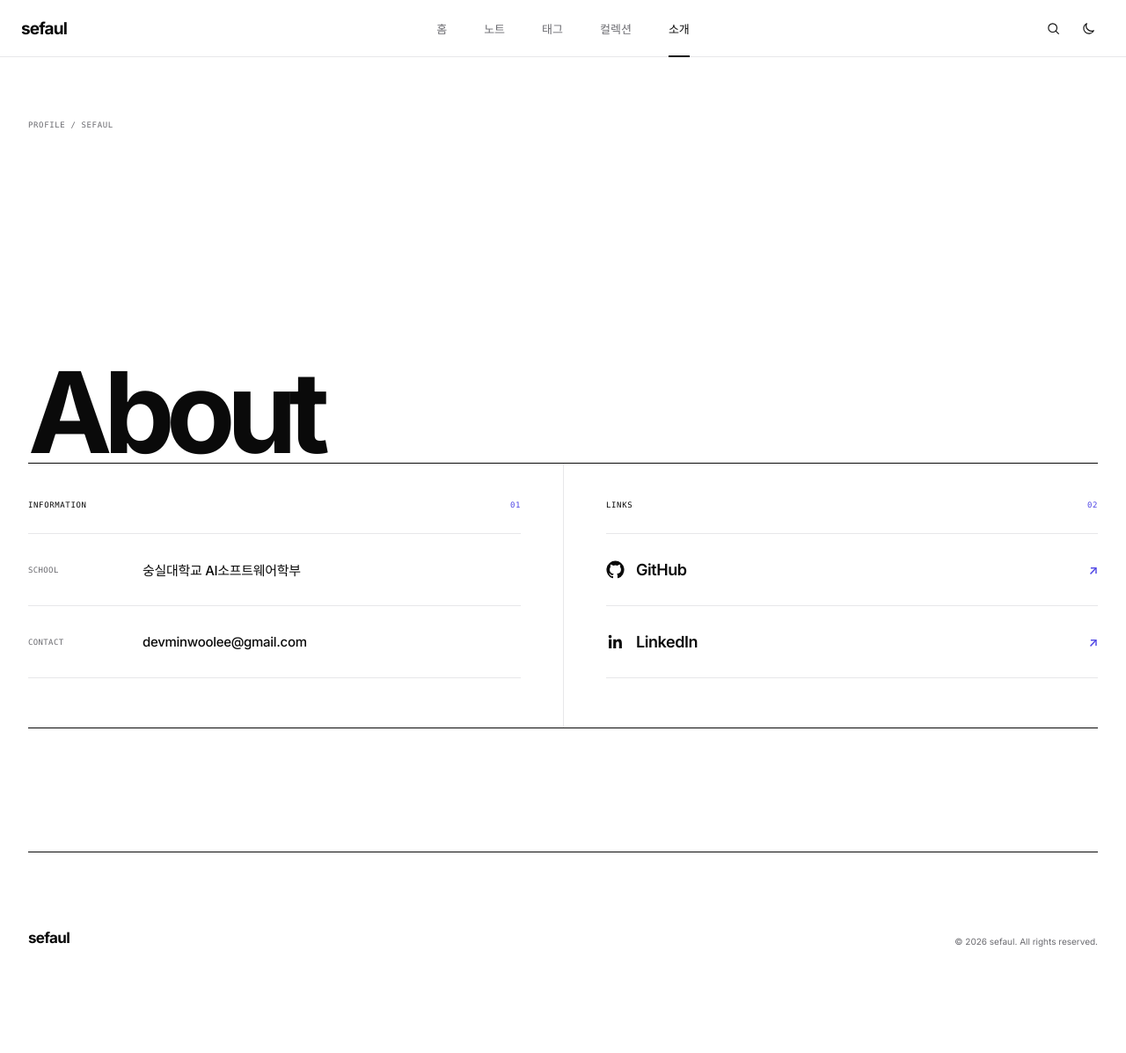
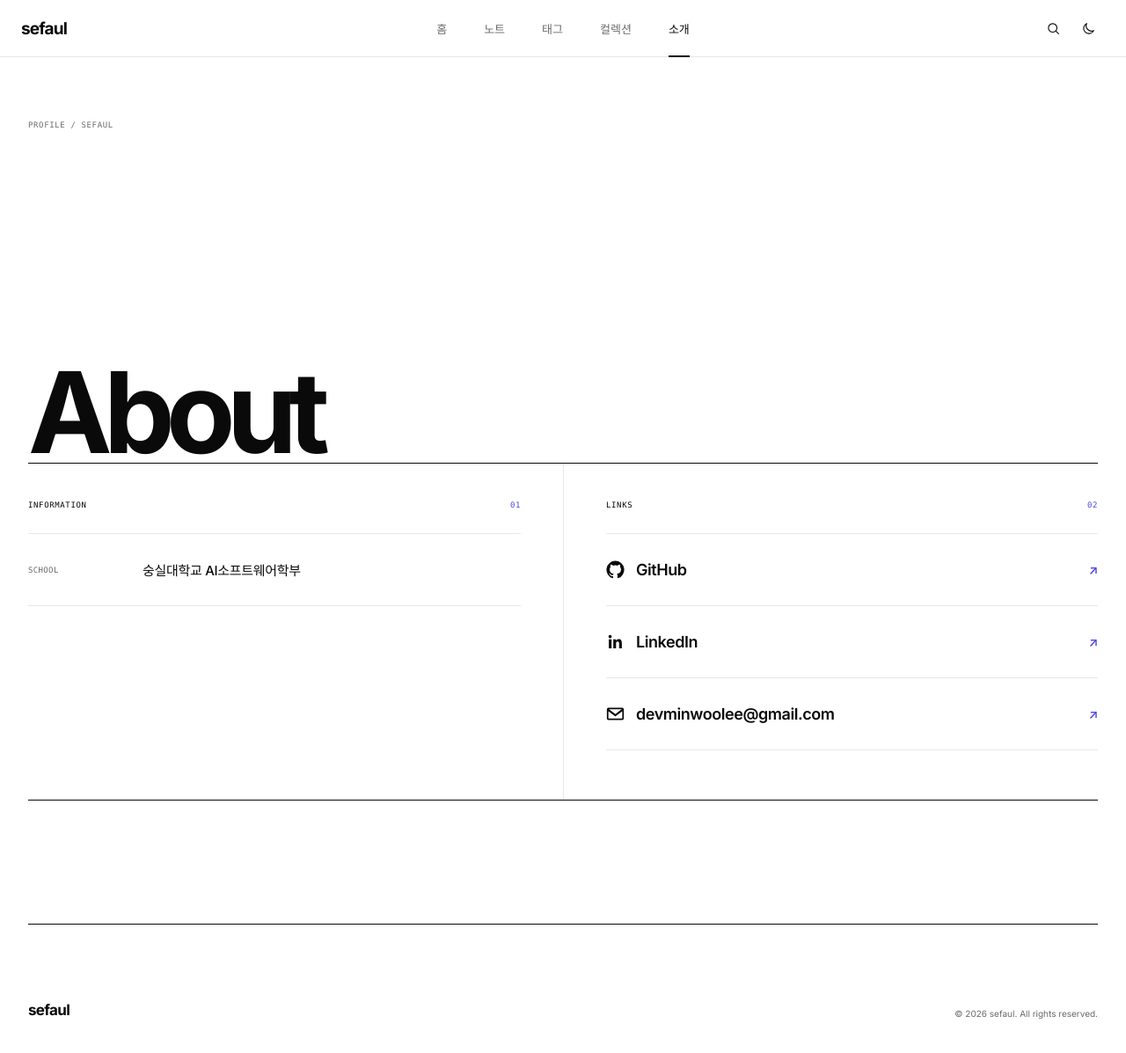
Before and after one commit to kimssammwu/kimssammwu.github.io, a Jekyll site: the page built from about/index.html, in a window 1280 px wide and 1200 px high. Shown: the top 1197 px of the window at 88% size. Built offline with Jekyll 4.4.1, drawn with Linux system fonts in a browser that asks for light colours.

Commit message:
Make direct email contact available from About links
Constraint: Preserve the existing external-link presentation and commit only the About page.\nConfidence: high\nScope-risk: narrow\nTested: bundle exec jekyll build\nNot-tested: Browser-level interaction and visual regression

```diff
--- a/about/index.html
+++ b/about/index.html
@@ -46,12 +48,12 @@ timeline:
           <dd>{{ page.profile.major }}</dd>
         </div>
         {% endif %} -->
-        {% if page.profile.email %}
+        <!-- {% if page.profile.email %}
         <div>
           <dt>Contact</dt>
           <dd><a href="mailto:{{ page.profile.email }}">{{ page.profile.email }}</a></dd>
         </div>
-        {% endif %}
+        {% endif %} -->
       </dl>
     </section>
 
@@ -73,6 +75,10 @@ timeline:
                 {% when "LinkedIn" %}
                 <svg class="about-link-icon" viewBox="0 0 24 24" aria-hidden="true">
                   <path d="M20.45 20.45h-3.56v-5.57c0-1.33-.03-3.04-1.85-3.04-1.85 0-2.14 1.45-2.14 2.94v5.67H9.34V8.98h3.42v1.57h.05a3.75 3.75 0 0 1 3.37-1.85c3.6 0 4.27 2.37 4.27 5.46v6.29ZM5.32 7.41a2.07 2.07 0 1 1 0-4.13 2.07 2.07 0 0 1 0 4.13Zm1.78 13.04H3.54V8.98H7.1v11.47Z"/>
+                </svg>
+                {% when "devminwoolee@gmail.com" %}
+                <svg class="about-link-icon" viewBox="0 0 24 24" aria-hidden="true">
+                  <path d="M3 4h18a2 2 0 0 1 2 2v12a2 2 0 0 1-2 2H3a2 2 0 0 1-2-2V6a2 2 0 0 1 2-2Zm9 8.3L20.2 6H3.8L12 12.3ZM3 18h18V8.5l-8.4 6.46a1 1 0 0 1-1.2 0L3 8.5V18Z"/>
                 </svg>
               {% endcase %}
               <span>{{ link.label }}</span>
```
Also changed, not shown: other parts of about/index.html (+2 -0 lines).
